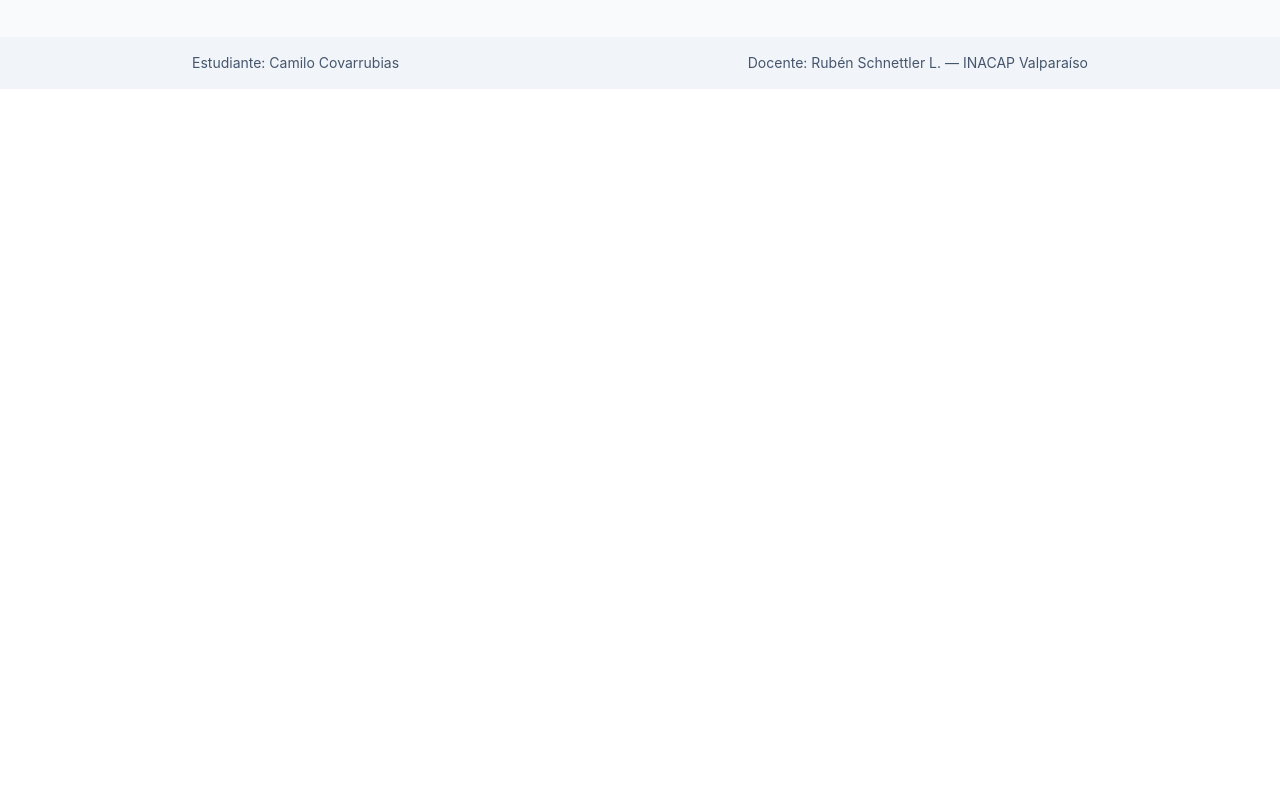
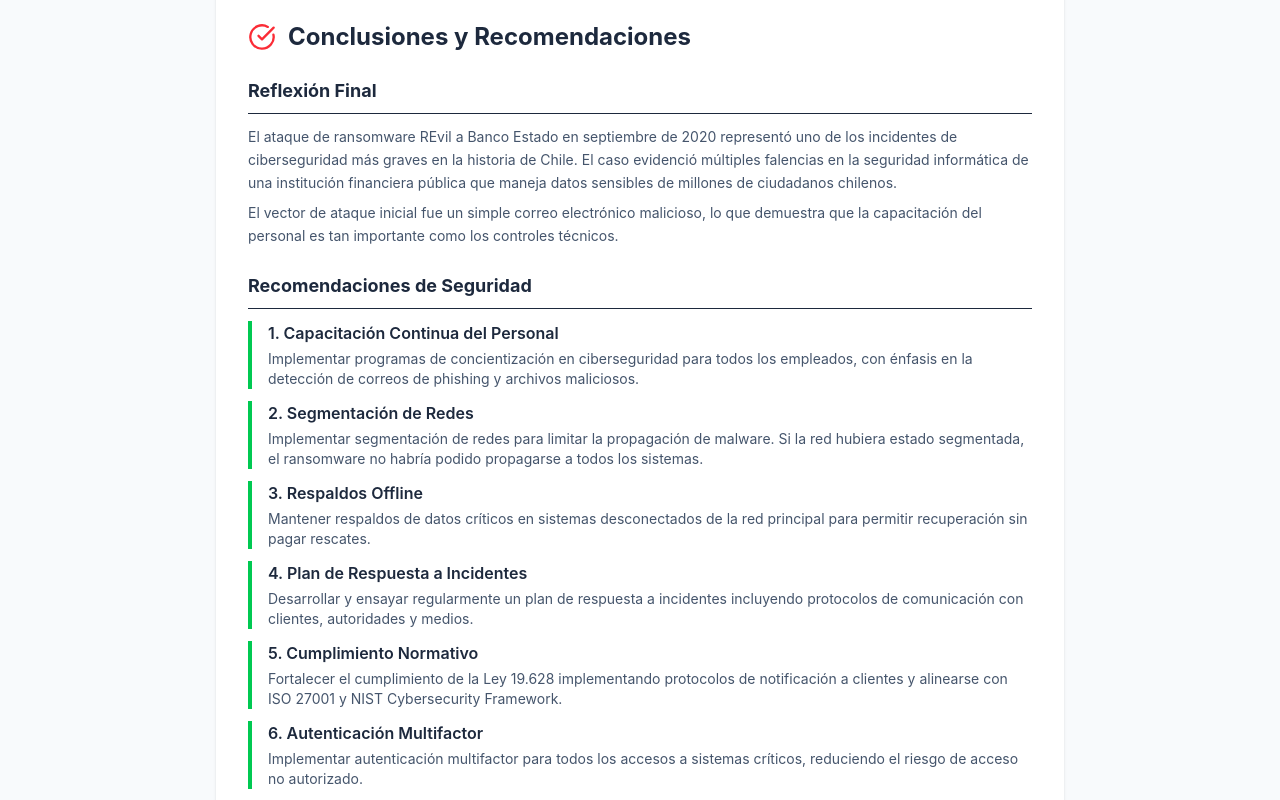
Before and after one commit to camilo15-cpu/informe_covcam, a React (Vite) app: page / in a window 1280 px wide. Shown: the part 4860-5660 px from the top of the page. Before the commit the page ends 4949 px from the top, so only its background shows below. Built offline with nearby package versions, Linux system fonts and the light colour scheme.

Commit message:
Agrega componente Conclusiones y archivo md

```diff
--- a/docs_covcam/07_conclusiones_covcam.md
+++ b/docs_covcam/07_conclusiones_covcam.md
@@ -0,0 +1,31 @@
+# Conclusiones y Recomendaciones — Caso Banco Estado Chile 2020
+
+## Reflexión Final
+
+El ataque de ransomware REvil a Banco Estado en septiembre de 2020 representó uno de los incidentes de ciberseguridad más graves en la historia de Chile. El caso evidenció múltiples falencias en la seguridad informática de una institución financiera pública que maneja datos sensibles de millones de ciudadanos chilenos.
+
+El vector de ataque inicial fue un simple correo electrónico malicioso, lo que demuestra que la capacitación del personal es tan importante como los controles técnicos. Un empleado que no reconoce un correo de phishing puede comprometer toda la infraestructura de una organización.
+
+## Recomendaciones de Seguridad
+
+### 1. Capacitación Continua del Personal
+Implementar programas de concientización en ciberseguridad para todos los empleados, con énfasis en la detección de correos de phishing y archivos maliciosos. El factor humano es el eslabón más débil en la cadena de seguridad.
+
+### 2. Segmentación de Redes
+Implementar segmentación de redes para limitar la propagación de malware. Si la red interna hubiera estado segmentada, el ransomware no habría podido propagarse a todos los sistemas del banco.
+
+### 3. Respaldos Offline
+Mantener respaldos de datos críticos en sistemas desconectados de la red principal. Esto permite la recuperación de datos sin necesidad de pagar rescates en casos de ransomware.
+
+### 4. Plan de Respuesta a Incidentes
+Desarrollar y ensayar regularmente un plan de respuesta a incidentes de ciberseguridad, incluyendo protocolos de comunicación con clientes, autoridades y medios de comunicación.
+
+### 5. Cumplimiento Normativo
+Fortalecer el cumplimiento de la Ley 19.628 implementando protocolos de notificación a clientes afectados por brechas de datos, y alinearse con estándares internacionales como ISO 27001 y NIST Cybersecurity Framework.
+
+### 6. Autenticación Multifactor
+Implementar autenticación multifactor para todos los accesos a sistemas críticos, reduciendo el riesgo de acceso no autorizado mediante credenciales comprometidas.
+
+## Conclusión
+
+El caso Banco Estado demuestra que ninguna organización está exenta de sufrir ataques cibernéticos, independientemente de su tamaño o naturaleza pública. La ciberseguridad debe ser una prioridad estratégica y no solo un requerimiento técnico, combinando tecnología, procesos y personas para proteger los activos de información y cumplir con el marco normativo vigente.
--- a/src/App.jsx
+++ b/src/App.jsx
@@ -5,6 +5,7 @@ import Delitos from './components/Delitos'
 import Comparacion from './components/Comparacion'
 import Responsabilidades from './components/Responsabilidades'
 import Datos from './components/Datos'
+import Conclusiones from './components/Conclusiones'
 
 function App() {
   return (
@@ -30,6 +31,7 @@ function App() {
         <Comparacion />
         <Responsabilidades />
         <Datos />
+        <Conclusiones />
       </main>
 
       <footer className="bg-slate-100 text-slate-600 text-sm py-4 px-6">
--- /dev/null
+++ b/src/components/Conclusiones.jsx
@@ -0,0 +1,68 @@
+import { CheckCircle } from 'lucide-react'
+
+function Conclusiones() {
+  return (
+    <div className="bg-white rounded-lg shadow p-8 mb-6">
+      <div className="flex items-center gap-3 mb-6">
+        <CheckCircle className="text-red-500" size={28} />
+        <h2 className="text-2xl font-bold text-slate-800">
+          Conclusiones y Recomendaciones
+        </h2>
+      </div>
+
+      <div className="space-y-6">
+        <div>
+          <h3 className="text-lg font-bold text-slate-800 mb-3 border-b pb-2">
+            Reflexión Final
+          </h3>
+          <p className="text-slate-600 text-sm leading-relaxed">
+            El ataque de ransomware REvil a Banco Estado en septiembre de 2020 representó uno de los incidentes de ciberseguridad más graves en la historia de Chile. El caso evidenció múltiples falencias en la seguridad informática de una institución financiera pública que maneja datos sensibles de millones de ciudadanos chilenos.
+          </p>
+          <p className="text-slate-600 text-sm leading-relaxed mt-2">
+            El vector de ataque inicial fue un simple correo electrónico malicioso, lo que demuestra que la capacitación del personal es tan importante como los controles técnicos.
+          </p>
+        </div>
+
+        <div>
+          <h3 className="text-lg font-bold text-slate-800 mb-3 border-b pb-2">
+            Recomendaciones de Seguridad
+          </h3>
+          <div className="space-y-3">
+            <div className="border-l-4 border-green-500 pl-4">
+              <h4 className="font-semibold text-slate-800">1. Capacitación Continua del Personal</h4>
+              <p className="text-slate-600 text-sm mt-1">Implementar programas de concientización en ciberseguridad para todos los empleados, con énfasis en la detección de correos de phishing y archivos maliciosos.</p>
+            </div>
+            <div className="border-l-4 border-green-500 pl-4">
+              <h4 className="font-semibold text-slate-800">2. Segmentación de Redes</h4>
+              <p className="text-slate-600 text-sm mt-1">Implementar segmentación de redes para limitar la propagación de malware. Si la red hubiera estado segmentada, el ransomware no habría podido propagarse a todos los sistemas.</p>
+            </div>
+            <div className="border-l-4 border-green-500 pl-4">
+              <h4 className="font-semibold text-slate-800">3. Respaldos Offline</h4>
+              <p className="text-slate-600 text-sm mt-1">Mantener respaldos de datos críticos en sistemas desconectados de la red principal para permitir recuperación sin pagar rescates.</p>
+            </div>
+            <div className="border-l-4 border-green-500 pl-4">
+              <h4 className="font-semibold text-slate-800">4. Plan de Respuesta a Incidentes</h4>
+              <p className="text-slate-600 text-sm mt-1">Desarrollar y ensayar regularmente un plan de respuesta a incidentes incluyendo protocolos de comunicación con clientes, autoridades y medios.</p>
+            </div>
+            <div className="border-l-4 border-green-500 pl-4">
+              <h4 className="font-semibold text-slate-800">5. Cumplimiento Normativo</h4>
+              <p className="text-slate-600 text-sm mt-1">Fortalecer el cumplimiento de la Ley 19.628 implementando protocolos de notificación a clientes y alinearse con ISO 27001 y NIST Cybersecurity Framework.</p>
+            </div>
+            <div className="border-l-4 border-green-500 pl-4">
+              <h4 className="font-semibold text-slate-800">6. Autenticación Multifactor</h4>
+              <p className="text-slate-600 text-sm mt-1">Implementar autenticación multifactor para todos los accesos a sistemas críticos, reduciendo el riesgo de acceso no autorizado.</p>
+            </div>
+          </div>
+        </div>
+
+        <div className="bg-slate-50 rounded-lg p-4">
+          <p className="text-slate-700 text-sm leading-relaxed font-medium">
+            El caso Banco Estado demuestra que ninguna organización está exenta de sufrir ataques cibernéticos. La ciberseguridad debe ser una prioridad estratégica combinando tecnología, procesos y personas para proteger los activos de información y cumplir con el marco normativo vigente.
+          </p>
+        </div>
+      </div>
+    </div>
+  )
+}
+
+export default Conclusiones
```
